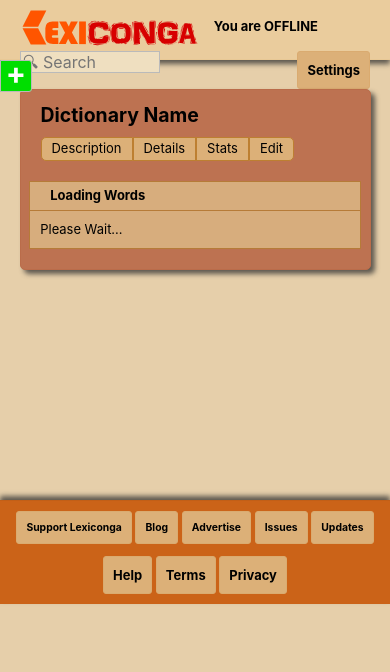
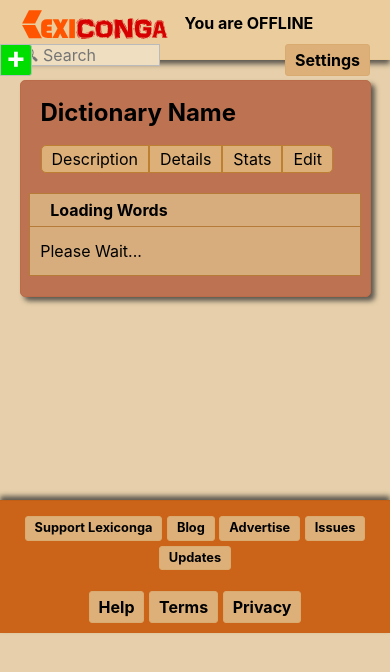
Before and after one commit to Alamantus/Lexiconga, a PHP site: page /offline.html in a window 390 px wide. Shown: the top 672 px of the page. Run offline with PHP 8.4, Linux system fonts and the light colour scheme; style sheets or scripts are compiled from the project's sources; some libraries are stand-ins or nearby versions.

Commit message:
Update styling for buttons and mobile

```diff
--- a/src/main.scss
+++ b/src/main.scss
@@ -19,20 +19,3 @@
 @import 'scss/themes/red';
 @import 'scss/themes/mint';
 @import 'scss/themes/grape';
-
-html, body {
-  margin: 0;
-  font-family: $font;
-  transition: all 0.2s ease-in;
-
-  * {
-    transition: all 0.2s ease-in;
-    box-sizing: border-box;
-  }
-}
-
-input:not([type="checkbox"]),
-select,
-textarea {
-  font-size: 16px;
-}
--- a/src/scss/_containers.scss
+++ b/src/scss/_containers.scss
@@ -1,3 +1,15 @@
+html, body {
+  margin: 0;
+  font-family: $font;
+  font-size: 13pt;
+  transition: all 0.2s ease-in;
+
+  * {
+    transition: all 0.2s ease-in;
+    box-sizing: border-box;
+  }
+}
+
 header {
   display: block;
   padding: 5px $general-padding;
--- a/src/scss/_elements.scss
+++ b/src/scss/_elements.scss
@@ -6,6 +6,12 @@ p, span {
   &.bold {
     font-weight: bold;
   }
+}
+
+input:not([type="checkbox"]),
+select,
+textarea {
+  font-size: 12pt;
 }
 
 label {
@@ -112,7 +130,7 @@ span .tag {
   display: inline-block;
   padding: 3px 9px;
   border-radius: 3px;
-  line-height: 30px;
+  line-height: 1.5;
   cursor: pointer;
   user-select: none;
   text-decoration: none;
@@ -120,7 +138,11 @@ span .tag {
 
   &.small {
     font-size: 80%;
-    line-height: 25px;
+    line-height: 1.3;
+  }
+
+  &+.button {
+    margin-top: 5px;
   }
 }
 
--- a/src/scss/mobile/_containers.scss
+++ b/src/scss/mobile/_containers.scss
@@ -1,8 +1,8 @@
 @media (max-width: 750px) {
 
 html, body {
-  font-size: 90%;
-  line-height: 90%;
+  font-size: 12pt;
+  line-height: 1;
 }
 
 header {
@@ -17,7 +17,6 @@ main {
   #sideColumn {
     display: block;
     width: 0;
-    height: block;
     margin: 0;
     overflow: visible;
   }
--- a/src/scss/mobile/_structure.scss
+++ b/src/scss/mobile/_structure.scss
@@ -2,7 +2,7 @@
 
 #top {
   #title {
-    font-size: 13pt;
+    width: 150px;
     margin-right: 10px;
   }
 
@@ -27,12 +27,13 @@
   }
 }
 
+$mobile-word-form-size: 32px;
 #mobileWordFormShow {
   position: fixed;
-  top: $header-height;
+  top: $header-height - ($mobile-word-form-size / 2);
   left: 0;
-  width: 32px;
-  height: 32px;
+  width: $mobile-word-form-size;
+  height: $mobile-word-form-size;
   display: block;
   border-radius: 0 3px 3px 0;
   font-size: 30px;
@@ -48,10 +49,15 @@
   display: none;
   width: 95%;
   max-width: unset;
-  top: $header-height + 32px;
+  max-height: 85%;
+  top: $header-height + ($mobile-word-form-size / 2);
   left: 0;
   right: 3%;
   z-index: 1;
+
+  label:not(:last-child) {
+    margin-bottom: 10px;
+  }
 }
 
 #detailsSection {
@@ -60,7 +66,9 @@
   }
 
   #detailsPanel {
+    width: 100%;
     max-height: 300px;
+    padding: 10px 5px;
   }
 }
 
```
Also changed, not shown: other parts of src/scss/_elements.scss (+23 -11 lines).
